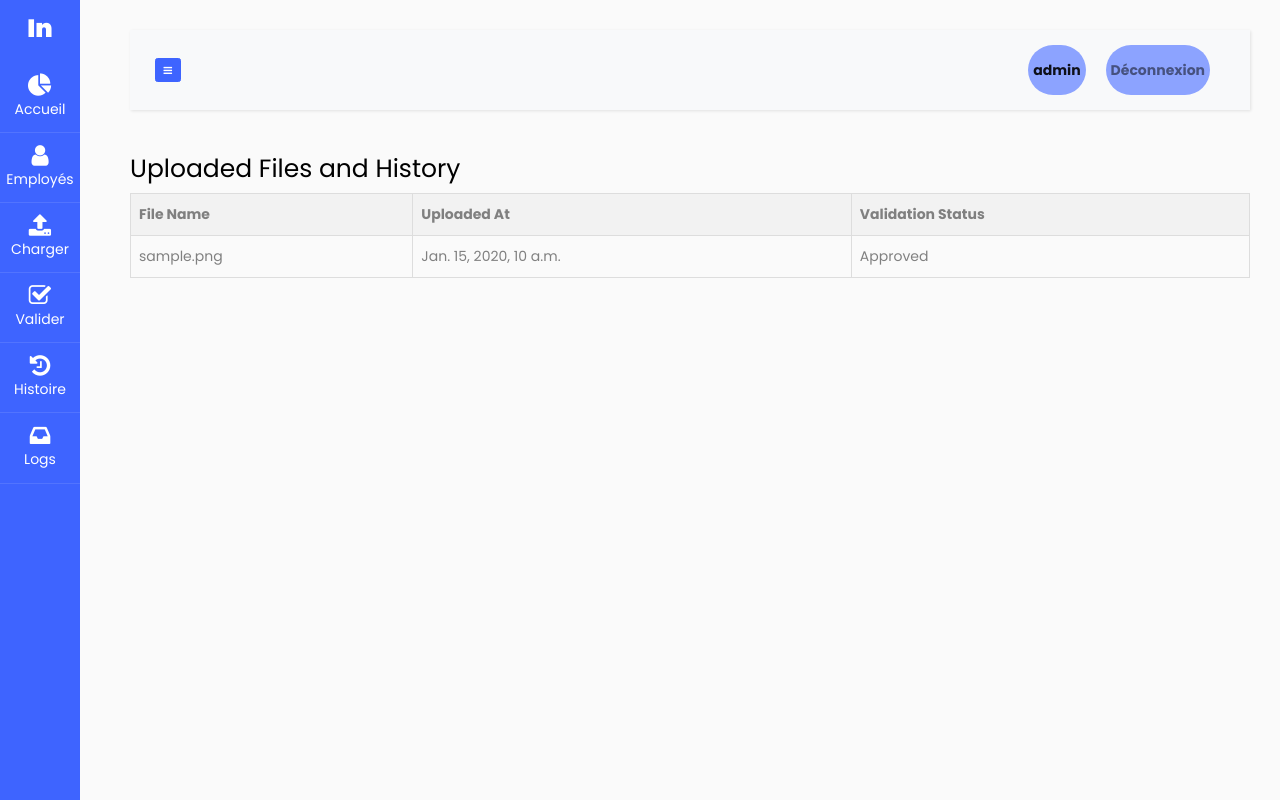
After one commit to Oussi108/Infra, a Django app: page /uploaded-files/ in a window 1280 px wide. The commit adds this page. Run offline with Django 4.2, Linux system fonts and the light colour scheme; a user stored in the database is signed in; tables that the repository leaves empty hold one stand-in row (values such as "Sample post"); some libraries are stand-ins or nearby versions.

Commit message:
add filter + user history + admin

```diff
--- a/MainApp/urls.py
+++ b/MainApp/urls.py
@@ -24,6 +24,9 @@ urlpatterns = [
     path('error-500/', views.error_500, name='error_500'),
     path('error-404/', views.error_404, name='error_404'),
     path('download/', views.download_filtered_df_as_excel, name='download_filtered_df_as_excel'),
+    path('uploaded-files/', views.view_uploaded_files, name='view_uploaded_files'),
+    path('all-users-history/', views.view_all_users_history, name='view_all_users_history'),
+
 
 ]
 if settings.DEBUG:
--- a/MainApp/views.py
+++ b/MainApp/views.py
@@ -85,7 +85,7 @@ def download_filtered_df_as_excel(request):
 
 @login_required(login_url="login")
 def data_visualization_view(request):
-
+    '''
     # Fetch list of file names from the media directory
     media_directory = os.path.join(settings.MEDIA_ROOT, '')
     # List all files in the media directory
@@ -96,6 +96,31 @@ def data_visualization_view(request):
     context1 = {
         'files': files
     }
+    '''
+    media_directory = os.path.join(settings.MEDIA_ROOT, '')
+    user = request.user  # Get the current user
+
+    # Query the database to get all files with validation_status 'Approved'
+    approved_files = UploadedFile.objects.filter(validation_status=UploadedFile.ValidationStatus.APPROVED)
+
+    if user.groups.filter(name='Technician').exists():
+        # If the user is in the "Technician" group, only show their files
+        approved_files = approved_files.filter(user=user)
+
+    # Create a list to store approved file names (without paths)
+    approved_file_names = []
+
+    # Iterate through the approved files and extract their file names
+    for file in approved_files:
+        file_name = os.path.basename(file.filename)
+        approved_file_names.append(file_name)
+    print(approved_file_names)
+    context1 = {
+        'files': approved_file_names,
+
+    }
+
+
     file_name = request.GET.get('selected_filename', '')
     if file_name:
         request.session['selected_filename'] = file_name
@@ -672,8 +697,9 @@ def Upload_view(request):
                 df.dropna(subset=[column_to_check], inplace=True)
 
                 # Save the processed DataFrame to the media directory
+                unique_filename = str(uuid.uuid4()) + "_" + processed_file_name
 
-                processed_file_path = os.path.join(settings.MEDIA_ROOT, processed_file_name)
+                processed_file_path = os.path.join(settings.MEDIA_ROOT, unique_filename)
                 df.to_excel(processed_file_path, index=False)
 
 
@@ -684,10 +710,10 @@ def Upload_view(request):
                     validation_status = 'approved'
 
                 # Create an instance of the UploadedFile model and save to database
-                uploaded_file = UploadedFile(user=request.user, filename=excel_file_name, validation_status=validation_status)
+                uploaded_file = UploadedFile(user=request.user, filename=unique_filename, validation_status=validation_status)
                 uploaded_file.save()
                 messages.success(request, "Le fichier Excel ' " + processed_file_name + " ' a été ajouté avec succès")
-                fs.delete(excel_file_name)
+                fs.delete(unique_filename)
                 return redirect('Upload')
 
             else:
@@ -713,7 +739,9 @@ def Upload_view(request):
 
                 # Save the processed DataFrame to the media directory
 
-                processed_file_path = os.path.join(settings.MEDIA_ROOT, processed_file_name)
+                unique_filename = str(uuid.uuid4()) + "_" + processed_file_name
+
+                processed_file_path = os.path.join(settings.MEDIA_ROOT, unique_filename)
                 df.to_excel(processed_file_path, index=False)
 
                 if request.user.groups.filter(name='Technician').exists():
@@ -722,7 +750,7 @@ def Upload_view(request):
                     validation_status = 'approved'
 
                 # Create an instance of the UploadedFile model and save to database
-                uploaded_file = UploadedFile(user=request.user, filename=excel_file_name, validation_status=validation_status)
+                uploaded_file = UploadedFile(user=request.user, filename=unique_filename, validation_status=validation_status)
                 uploaded_file.save()
                 # Optionally, you can return the processed_file_path for further use
                 # Clear the stored file name from the session
@@ -778,3 +806,29 @@ def pending_files(request):
 def logout_user(request):
     logout(request)
     return redirect("login")
+
+
+
+@login_required
+
+def view_uploaded_files(request):
+    user = request.user  # Get the current user
+
+    # Query the database to get all files uploaded by the user
+    uploaded_files = UploadedFile.objects.filter(user=user)
+
+    context = {
+        'uploaded_files': uploaded_files,
+    }
+
+    return render(request, 'histoy_files.html', context)
+@login_required
+def view_all_users_history(request):
+    # Query the database to get the upload history for all users
+    upload_history = UploadedFile.objects.all()
+
+    context = {
+        'upload_history': upload_history,
+    }
+
+    return render(request, 'all_users_history.html', context)
--- a/Templates/Dashboard.html
+++ b/Templates/Dashboard.html
@@ -112,6 +112,19 @@
           </li>
           {% endif %}
 
+
+          <li>
+            <a href="{% url 'view_uploaded_files' %}"><span class="fa  fa-history"></span> Histoire </a>
+          </li>
+
+
+          {% if perms.MainApp.can_access_validation %}
+
+          <li>
+            <a href="{% url 'view_all_users_history' %}"><span class="fa  fa-inbox"></span> Logs </a>
+          </li>
+          {% endif %}
+
         </ul>
 
         <div class="footer">
--- a/Templates/access_denied.html
+++ b/Templates/access_denied.html
@@ -1,4 +1,4 @@
-{% extends 'base.html' %}
+{% extends 'Dashboard.html' %}
 
 {% block content %}
     <h2>Access Denied</h2>
--- /dev/null
+++ b/Templates/histoy_files.html
@@ -0,0 +1,43 @@
+{% extends 'Dashboard.html' %}
+
+{% block content %}
+
+<title>Uploaded Files and History</title>
+<style>
+    table {
+        border-collapse: collapse;
+        width: 100%;
+    }
+    th, td {
+        border: 1px solid #ddd;
+        padding: 8px;
+        text-align: left;
+    }
+    th {
+        background-color: #f2f2f2;
+    }
+</style>
+</head>
+<body>
+<h1>Uploaded Files and History</h1>
+<table>
+    <tr>
+        <th>File Name</th>
+        <th>Uploaded At</th>
+        <th>Validation Status</th>
+    </tr>
+    {% for file in uploaded_files %}
+        <tr>
+            <td>{{ file.filename }}</td>
+            <td>{{ file.uploaded_at }}</td>
+            <td>{{ file.get_validation_status_display }}</td>
+        </tr>
+    {% empty %}
+        <tr>
+            <td colspan="3">No files uploaded yet.</td>
+        </tr>
+    {% endfor %}
+</table>
+
+
+{% endblock %}
```
Also changed, not shown: Templates/All_users_history.html (added, +42 -0 lines), media/here media.txt (deleted), 4 other files.
